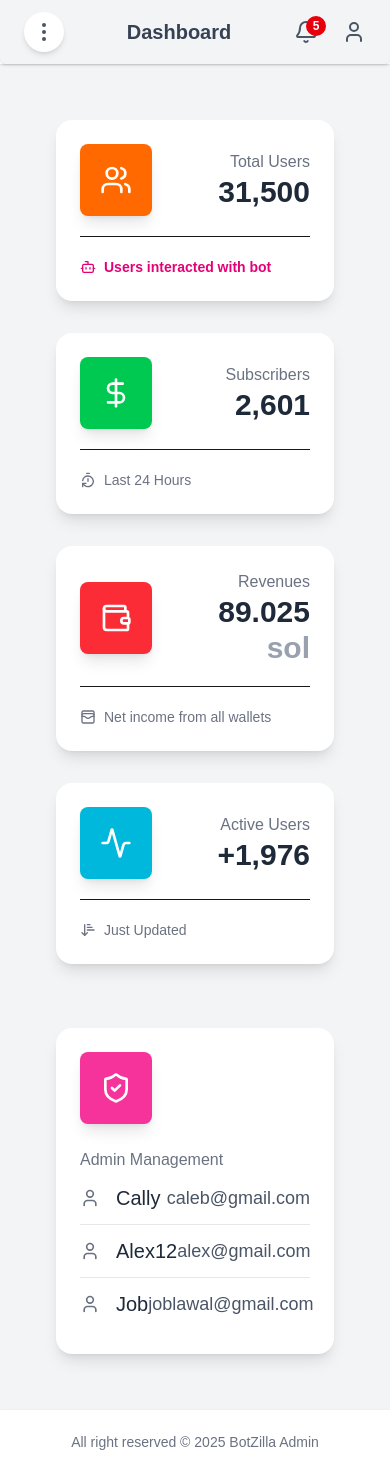
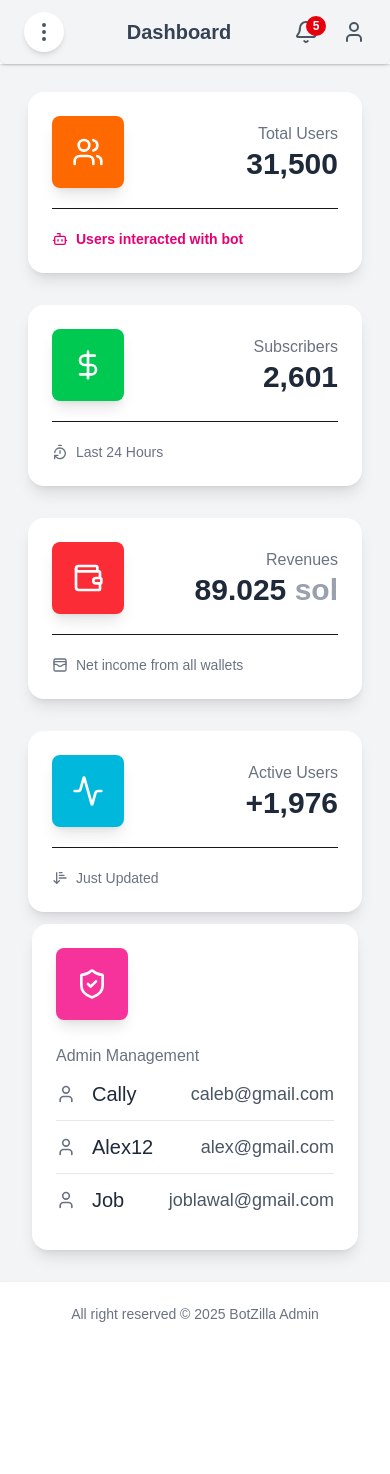
Before and after one commit to HiMate33/Bundler-Admin, a Next.js app: page / in a window 390 px wide. After the commit the page ends 1346 px from the top, so only its background shows below. Built offline with nearby package versions, Linux system fonts and the light colour scheme.

Commit message:
update ui

```diff
--- a/app/components/landing/dashboard.tsx
+++ b/app/components/landing/dashboard.tsx
@@ -15,7 +15,7 @@
 export default function Dashboard() {
   return (
     <div>
-      <div className="grid grid-cols-1  md:grid-cols-2 gap-8 p-8">
+      <div className="grid grid-cols-1  md:grid-cols-2 gap-8 p-1 md:p-8">
 
       {/* Total Users */}
       <div className="bg-white rounded-2xl shadow-lg p-6 flex flex-col">
@@ -92,7 +92,7 @@
 
     </div>
 
-    <div className="grid grid-cols-1 md:grid-cols-1 gap-8 p-8">
+    <div className="grid grid-cols-1 md:grid-cols-1 md:gap-8 p-2 md:p-8">
 
   <div className="bg-white rounded-2xl shadow-lg p-6 ">
 
```
